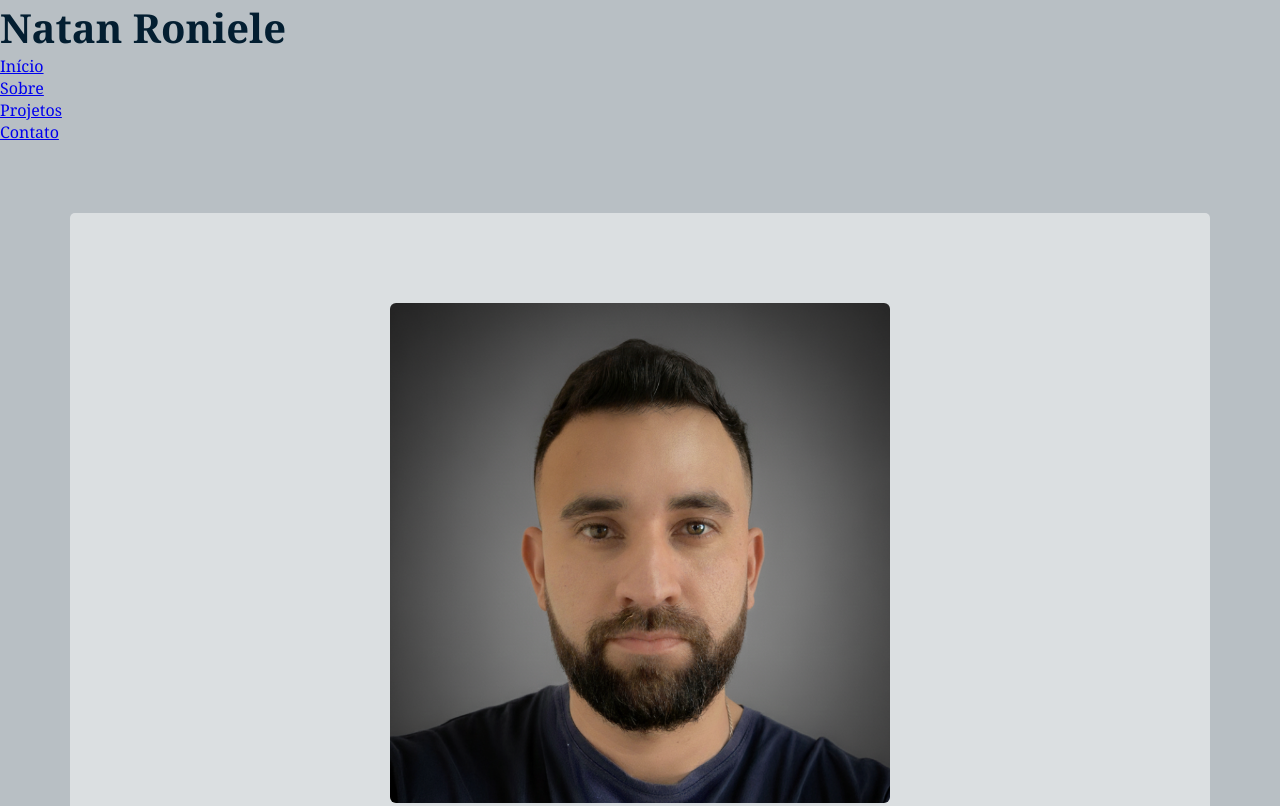
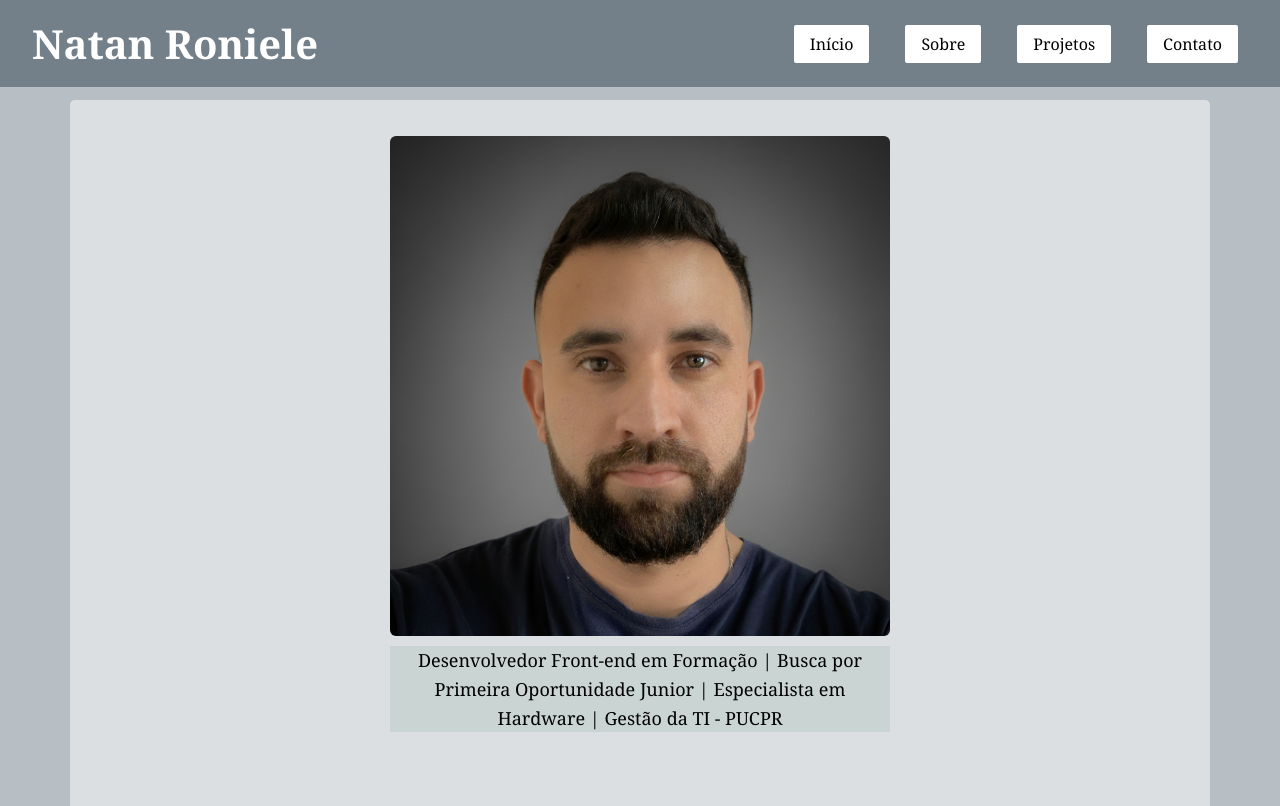
Before and after one commit to nathannrss/About-Me, a plain HTML site: page index.html in a window 1280 px wide. Shown: the top 806 px of the page. Drawn offline with Linux system fonts and the light colour scheme.

Commit message:
Update style.css

```diff
--- a/style.css
+++ b/style.css
@@ -9,20 +9,63 @@ body {
     font-family: Georgia, 'Times New Roman', Times, serif;
 }
 
-.container {
-    background-color: rgba(255, 255, 255, 0.5);
-    margin: 70px;
-    padding: 60px 20px;
+.buttons {
     display: flex;
-    flex-direction: column;
+    justify-content: space-between;
     align-items: center;
-    border-radius: 5px;
+    padding: 1rem 2rem;
+    position: fixed;
+    top: 0;
+    left: 0;
+    width: 100%;
+    background-color: #738089;
+
+}
+
+.buttons ul {
+    background-color: #738089;
+    padding-top: 5px;
+    padding-bottom: 5px;
+    display: flex;
+    gap: 1rem;
+}
+.buttons ul li {
+    padding: 10px;
+    display: inline-block;
+}
+
+.buttons ul li a {
+    background-color: white;
+    padding: 8px 16px;
+    border-radius: 2px;
+    text-decoration: none;
+    width: 100%;
+    height: 100%;
+    color: #000000;
+}
+.buttons ul li a:hover {
+    background-color: black;
+    color: #ffffff;
+    transition: 0.3s;
 }
 
 .profile-name {
     font-size: 40px;
     max-width: 800px;
-    color: #031e31;
+    color: white;
+}
+
+.container {
+    background-color: rgba(255, 255, 255, 0.5);
+    margin: 100px 70px;
+    padding: 6px 20px;
+    display: flex;
+    flex-direction: column;
+    align-items: center;
+    border-radius: 5px;
+    z-index: 100;
+    align-items: center;
+
 }
 
 .image-px {
```
